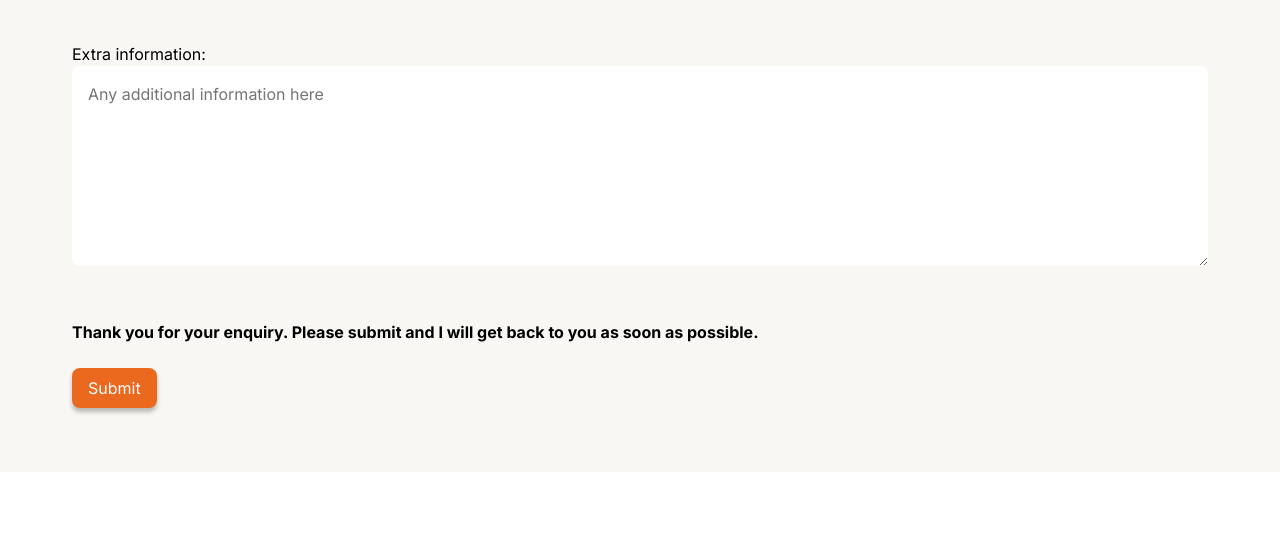
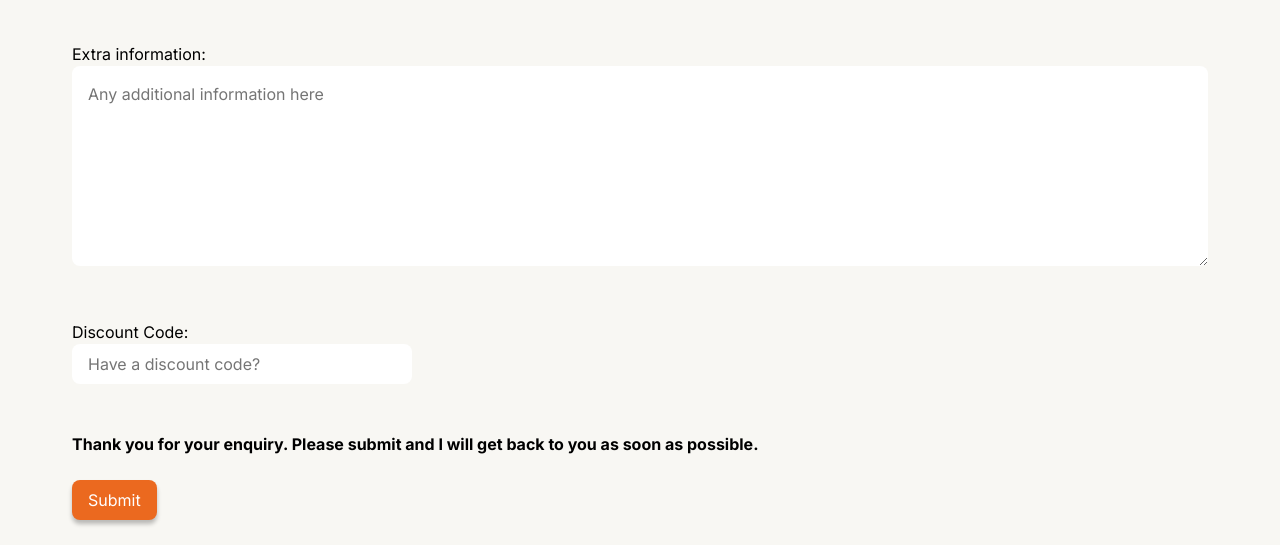
Before and after one commit to ALDono/APTWebsite, a website built with Vite: page packageenquiry.html in a window 1280 px wide. Shown: the part 2284-2829 px from the top of the page. Built offline with nearby package versions, Linux system fonts and the light colour scheme.

Commit message:
modified:   packageenquiry.html

```diff
--- a/packageenquiry.html
+++ b/packageenquiry.html
@@ -95,7 +95,7 @@
           </fieldset>
           <div class="form-input-section">
             <label for="domain">Domain Name:</label><br>
-            <input class="form-input" type="url" name="domain" id="domain" placeholder="Domain name here" required>
+            <input class="form-input" type="url" name="domain" id="domain" placeholder="Domain name here">
           </div>
           <fieldset class="form-input-section">
             <p>Do you require an email address that matches your domain?<span class="fc-accent-10">*</span></p>
@@ -117,6 +117,11 @@
         <div class="form-message-section">
           <label for="message">Extra information: </label><br>
           <textarea class="form-input-message" type="text" name="message" id="message" placeholder="Any additional information here"></textarea>
+        </div>
+        <br><br>
+        <div class="form-input-section">
+          <label for="domain">Discount Code:</label><br>
+          <input class="form-input" type="text" name="discount" id="discount" placeholder="Have a discount code?">
         </div>
         <br><br>
         <p class="para-bold">Thank you for your enquiry. Please submit and I will get back to you as soon as possible.</p><br>
```
